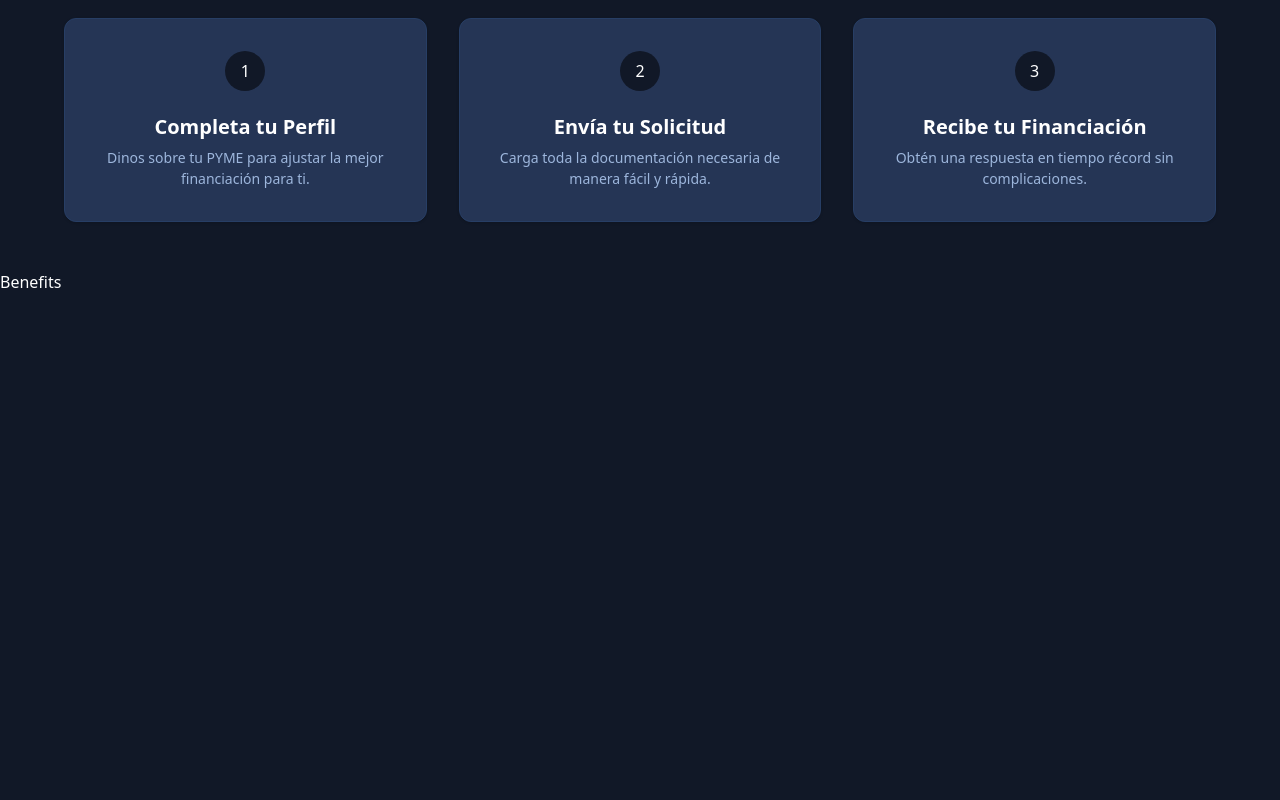
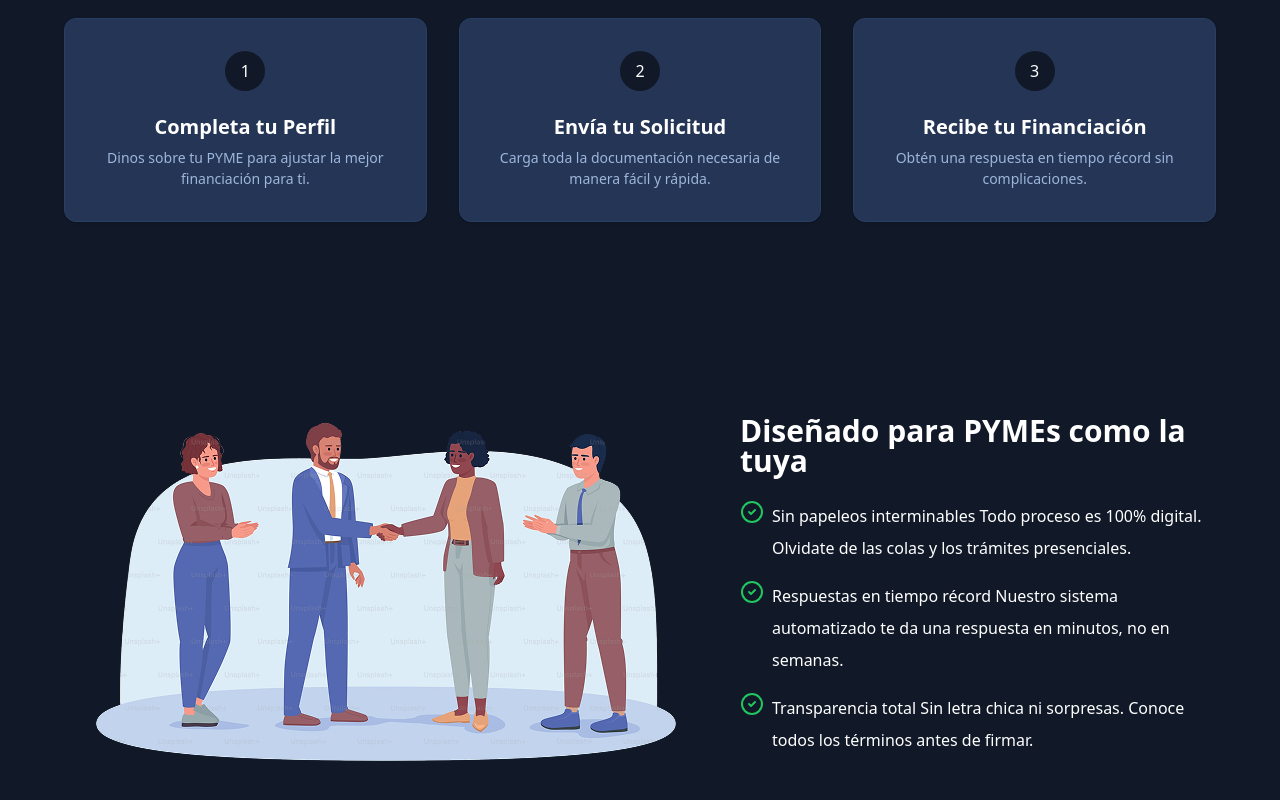
Before and after one commit to AlejandroPerren/credito-pymes-noCountry, a Next.js app in the folder frontend/: page / in a window 1280 px wide. Shown: the part 716-1516 px from the top of the page. Before the commit the page ends 1010 px from the top, so only its background shows below. Built offline with nearby package versions, Linux system fonts and the light colour scheme.

Commit message:
Benefices Section

```diff
--- a/frontend/src/components/organism/Benefits.tsx
+++ b/frontend/src/components/organism/Benefits.tsx
@@ -1,7 +1,48 @@
+import Image from "next/image";
+import { CircleCheck } from "lucide-react";
+
 export default function Benefits() {
   return (
-    <div>
-      <h1>Benefits</h1>
+    <div className="max-w-[1440px] m-auto flex justify-center gap-brand-xl p-brand-3xl">
+      <Image
+        src="/png/benefices-image.png"
+        alt="beneficiaries"
+        width={644}
+        height={443}
+        className="w-full h-auto object-contain"
+      />
+      <div className="flex flex-col gap-brand-lg w-full py-[82px]">
+        <h1 className="heading-2">Diseñado para PYMEs como la tuya</h1>
+        <ul className="flex flex-col gap-brand-md">
+          <li className="flex gap-brand-sm">
+            <div className="flex">
+              <CircleCheck className="text-success" width={24} height={24} />
+            </div>
+            <p className="font-medium leading-[2]">
+              Sin papeleos interminables Todo proceso es 100% digital. Olvidate de las colas y los trámites
+              presenciales.
+            </p>
+          </li>
+
+          <li className="flex gap-brand-sm">
+            <div className="flex">
+              <CircleCheck className="text-success" width={24} height={24} />
+            </div>
+            <p className="font-medium leading-[2]">
+              Respuestas en tiempo récord Nuestro sistema automatizado te da una respuesta en minutos, no en semanas.
+            </p>
+          </li>
+
+          <li className="flex gap-brand-sm">
+            <div className="flex">
+              <CircleCheck className="text-success" width={24} height={24} />
+            </div>
+            <p className="font-medium leading-[2]">
+              Transparencia total Sin letra chica ni sorpresas. Conoce todos los términos antes de firmar.
+            </p>
+          </li>
+        </ul>
+      </div>
     </div>
   );
-};
+}
```
Also changed, not shown: frontend/public/png/benefices-image.png (added).
